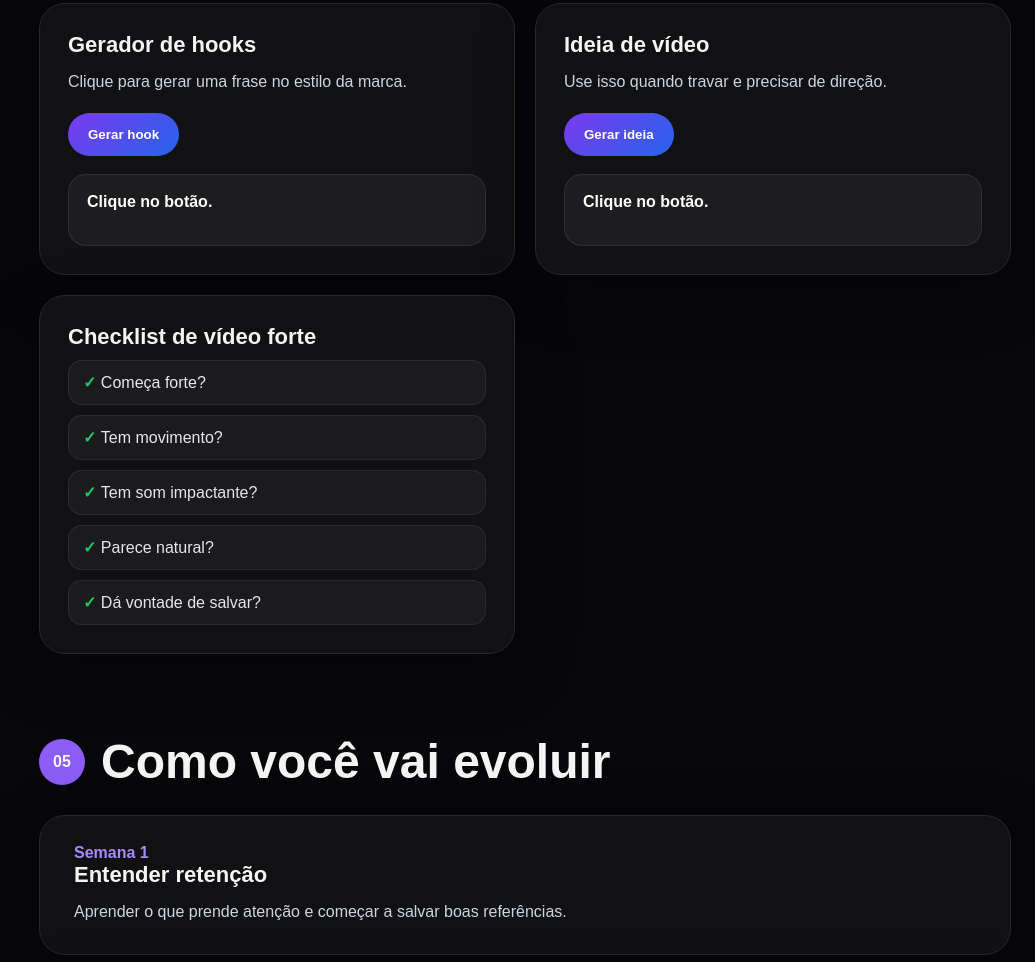
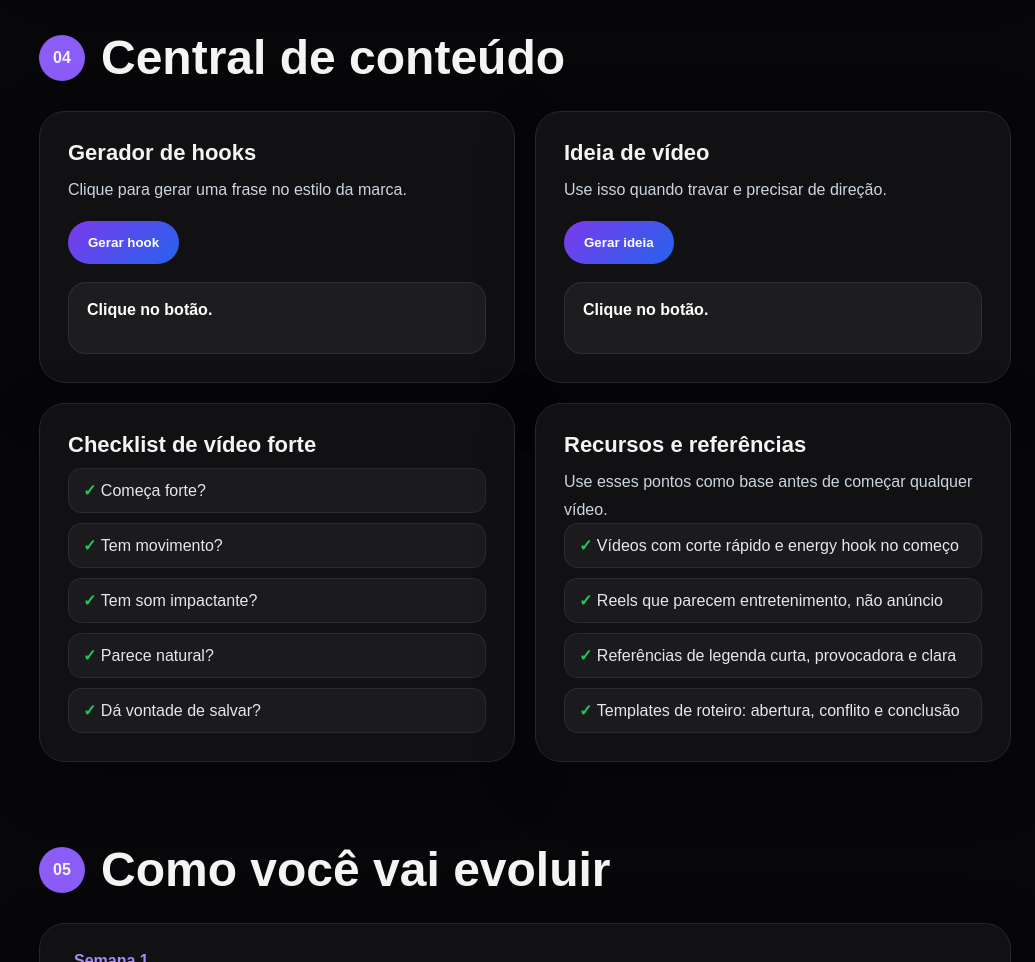
Before and after one commit to Alexcode0102/demonstration, a plain HTML site: page index.html in a window 1280 px wide. Shown: the part 3342-4304 px from the top of the page, without its empty margins (245-1280 px from the left). Drawn offline with Linux system fonts and the light colour scheme.

Commit message:
atualizaca2

```diff
--- a/index.html
+++ b/index.html
@@ -207,8 +207,10 @@
         <div class="tasks">
           <label><input type="checkbox" /> Pesquisar 10 vídeos do nicho</label>
           <label><input type="checkbox" /> Salvar 3 hooks fortes</label>
+          <label><input type="checkbox" /> Guardar 5 referências de conteúdo impactante</label>
           <label><input type="checkbox" /> Criar 2 ideias de vídeo</label>
           <label><input type="checkbox" /> Editar 1 vídeo com ritmo e energia</label>
+          <label><input type="checkbox" /> Testar 1 transição ou som novo</label>
           <label><input type="checkbox" /> Revisar o resultado e anotar o melhor ponto</label>
           <label><input type="checkbox" /> Separar 1 melhoria para amanhã</label>
         </div>
@@ -251,6 +253,17 @@
             <li>Tem som impactante?</li>
             <li>Parece natural?</li>
             <li>Dá vontade de salvar?</li>
+          </ul>
+        </div>
+
+        <div class="tool-card">
+          <h3>Recursos e referências</h3>
+          <p>Use esses pontos como base antes de começar qualquer vídeo.</p>
+          <ul class="clean-list">
+            <li>Vídeos com corte rápido e energy hook no começo</li>
+            <li>Reels que parecem entretenimento, não anúncio</li>
+            <li>Referências de legenda curta, provocadora e clara</li>
+            <li>Templates de roteiro: abertura, conflito e conclusão</li>
           </ul>
         </div>
       </div>
```
